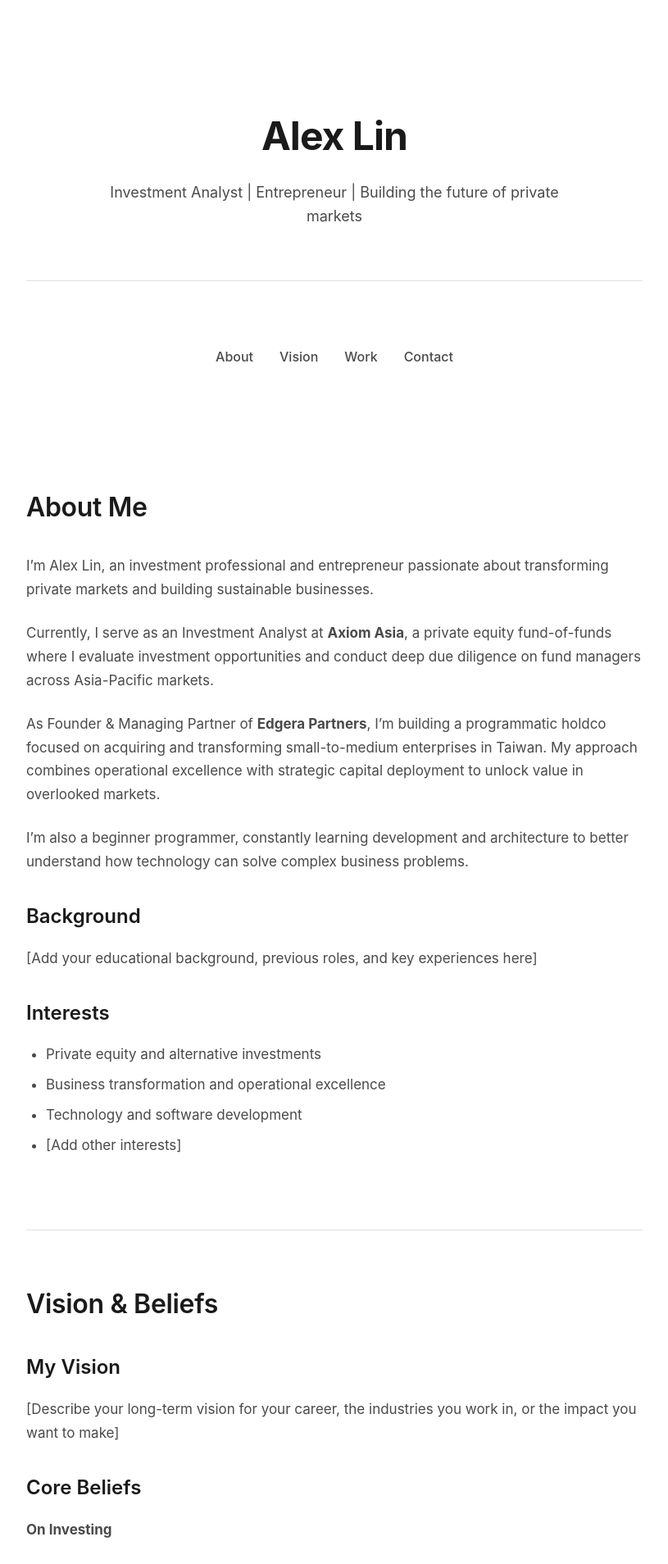
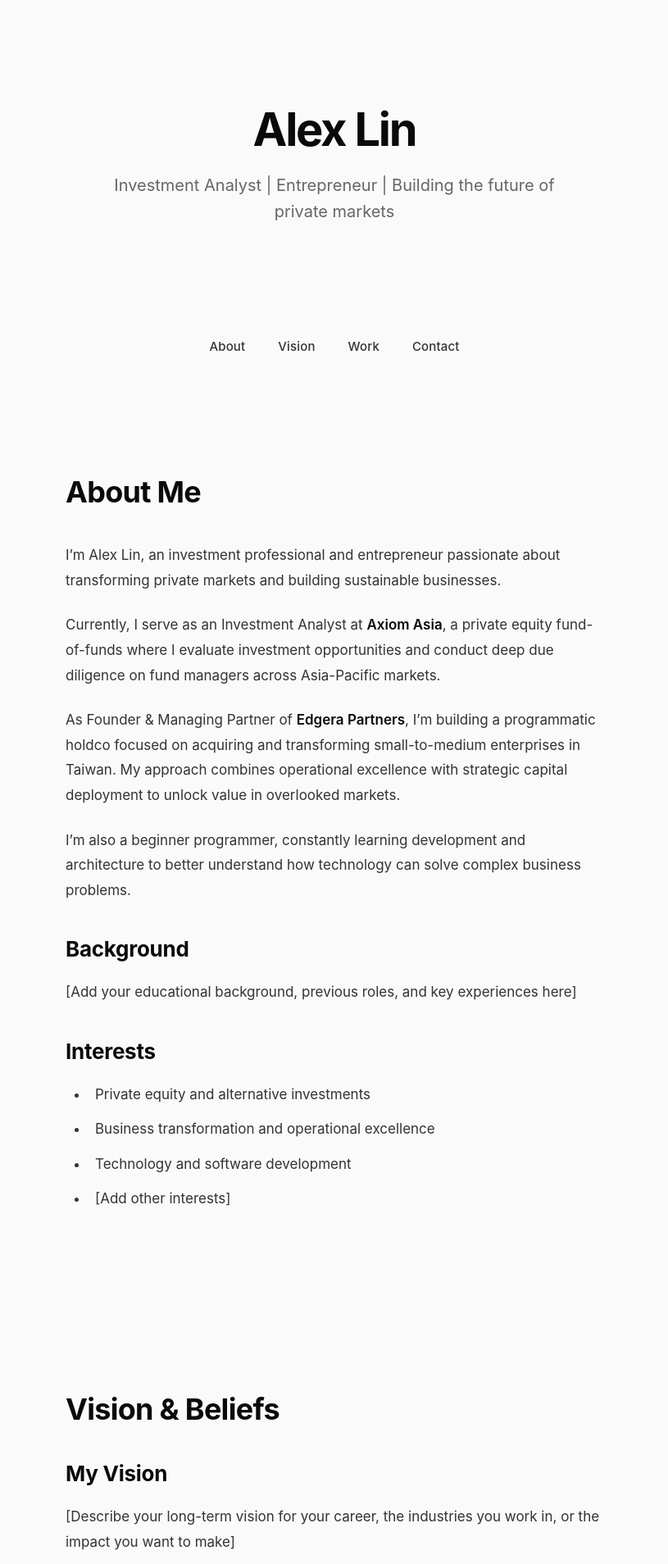
Before and after one commit to lialexlin/aboutme, a Jekyll site: the page built from index.html, in a window 1280 px wide. Shown: the top 1908 px of the page at 82% size, without its empty margins (232-1047 px from the left). Built offline with Jekyll 4.4.1, drawn with Linux system fonts in a browser that asks for light colours.

Commit message:
Redesign website with modern minimalist aesthetic
- Improved typography and spacing for better readability
- Added sticky navigation with blur effect
- Enhanced color scheme with subtle off-white background
- Smoother animations and transitions
- Better responsive design for mobile devices
- More professional hover states and interactions

[OK] Generated with [Claude Code](https://claude.com/claude-code)

Co-Authored-By: Claude <noreply@anthropic.com>

```diff
--- a/assets/css/main.css
+++ b/assets/css/main.css
@@ -6,13 +6,16 @@
 }
 
 :root {
-    --color-bg: #ffffff;
-    --color-text: #4a4a4a;
-    --color-heading: #1a1a1a;
-    --color-border: #e0e0e0;
-    --color-accent: #2a2a2a;
+    --color-bg: #fafafa;
+    --color-surface: #ffffff;
+    --color-text: #333333;
+    --color-text-light: #666666;
+    --color-heading: #0a0a0a;
+    --color-border: #e8e8e8;
+    --color-accent: #000000;
     --spacing-unit: 1rem;
-    --max-width: 800px;
+    --max-width: 720px;
+    --transition: all 0.3s cubic-bezier(0.4, 0, 0.2, 1);
 }
 
 html {
@@ -20,58 +23,68 @@ html {
 }
 
 body {
-    font-family: -apple-system, BlinkMacSystemFont, 'Segoe UI', Roboto, Oxygen, Ubuntu, Cantarell, sans-serif;
-    line-height: 1.6;
+    font-family: -apple-system, BlinkMacSystemFont, 'Segoe UI', 'Inter', Roboto, 'Helvetica Neue', Arial, sans-serif;
+    line-height: 1.7;
     color: var(--color-text);
     background-color: var(--color-bg);
-    font-size: 16px;
+    font-size: 17px;
+    -webkit-font-smoothing: antialiased;
+    -moz-osx-font-smoothing: grayscale;
 }
 
 /* Container */
 .container {
     max-width: var(--max-width);
     margin: 0 auto;
-    padding: 2rem 1.5rem;
+    padding: 0 2rem;
 }
 
 /* Hero section */
 .hero {
     text-align: center;
-    padding: 6rem 0 4rem;
-    border-bottom: 1px solid var(--color-border);
-    margin-bottom: 3rem;
+    padding: 8rem 0 5rem;
+    margin-bottom: 2rem;
 }
 
 .hero-title {
-    font-size: 3rem;
+    font-size: 3.5rem;
     font-weight: 700;
     color: var(--color-heading);
-    margin-bottom: 1rem;
-    letter-spacing: -0.02em;
+    margin-bottom: 1.25rem;
+    letter-spacing: -0.04em;
+    line-height: 1.1;
 }
 
 .hero-subtitle {
-    font-size: 1.125rem;
-    color: var(--color-text);
-    max-width: 600px;
+    font-size: 1.25rem;
+    color: var(--color-text-light);
+    max-width: 540px;
     margin: 0 auto;
+    line-height: 1.6;
+    font-weight: 400;
 }
 
 /* Navigation */
 .nav {
     display: flex;
     justify-content: center;
-    gap: 2rem;
-    padding: 2rem 0;
-    margin-bottom: 3rem;
+    gap: 2.5rem;
+    padding: 1.5rem 0 4rem;
+    position: sticky;
+    top: 0;
+    background: linear-gradient(to bottom, var(--color-bg) 85%, transparent);
+    z-index: 100;
+    backdrop-filter: blur(10px);
 }
 
 .nav-link {
     color: var(--color-text);
     text-decoration: none;
     font-weight: 500;
+    font-size: 0.9375rem;
     position: relative;
-    transition: color 0.3s ease;
+    transition: var(--transition);
+    letter-spacing: 0.01em;
 }
 
 .nav-link:hover {
@@ -82,11 +95,11 @@ body {
     content: '';
     position: absolute;
     width: 0;
-    height: 1px;
-    bottom: -4px;
+    height: 2px;
+    bottom: -6px;
     left: 50%;
-    background-color: var(--color-heading);
-    transition: width 0.3s ease, left 0.3s ease;
+    background-color: var(--color-accent);
+    transition: var(--transition);
 }
 
 .nav-link:hover::after {
@@ -96,34 +109,37 @@ body {
 
 /* Sections */
 .section {
-    padding: 4rem 0;
-    border-bottom: 1px solid var(--color-border);
-}
-
-.section:last-of-type {
-    border-bottom: none;
+    padding: 5rem 0;
+    margin-bottom: 2rem;
 }
 
 .section-title {
-    font-size: 2rem;
-    font-weight: 600;
+    font-size: 2.25rem;
+    font-weight: 700;
     color: var(--color-heading);
-    margin-bottom: 2rem;
-    letter-spacing: -0.01em;
+    margin-bottom: 2.5rem;
+    letter-spacing: -0.02em;
+    line-height: 1.2;
 }
 
 .section-content {
     color: var(--color-text);
     font-size: 1.0625rem;
-    line-height: 1.7;
+    line-height: 1.8;
 }
 
 .section-content h3 {
     color: var(--color-heading);
-    font-size: 1.5rem;
-    font-weight: 600;
-    margin-top: 2rem;
-    margin-bottom: 1rem;
+    font-size: 1.625rem;
+    font-weight: 650;
+    margin-top: 2.5rem;
+    margin-bottom: 1.25rem;
+    letter-spacing: -0.01em;
+    line-height: 1.3;
+}
+
+.section-content h3:first-child {
+    margin-top: 0;
 }
 
 .section-content p {
@@ -132,37 +148,48 @@ body {
 
 .section-content ul,
 .section-content ol {
-    margin-left: 1.5rem;
-    margin-bottom: 1.5rem;
+    margin-left: 1.75rem;
+    margin-bottom: 1.75rem;
 }
 
 .section-content li {
-    margin-bottom: 0.5rem;
+    margin-bottom: 0.75rem;
+    padding-left: 0.5rem;
 }
 
 .section-content a {
     color: var(--color-accent);
-    text-decoration: underline;
-    transition: opacity 0.3s ease;
+    text-decoration: none;
+    border-bottom: 1px solid var(--color-border);
+    transition: var(--transition);
+    font-weight: 500;
 }
 
 .section-content a:hover {
-    opacity: 0.7;
+    border-bottom-color: var(--color-accent);
+}
+
+.section-content strong {
+    color: var(--color-heading);
+    font-weight: 600;
 }
 
 /* Footer */
 .footer {
     text-align: center;
-    padding: 3rem 0 2rem;
-    color: var(--color-text);
+    padding: 4rem 0 3rem;
+    margin-top: 4rem;
+    border-top: 1px solid var(--color-border);
+    color: var(--color-text-light);
     font-size: 0.875rem;
 }
 
 /* Fade-in animation */
 .fade-in {
     opacity: 0;
-    transform: translateY(20px);
-    transition: opacity 0.6s ease, transform 0.6s ease;
+    transform: translateY(30px);
+    transition: opacity 0.8s cubic-bezier(0.4, 0, 0.2, 1),
+                transform 0.8s cubic-bezier(0.4, 0, 0.2, 1);
 }
 
 .fade-in.visible {
@@ -173,7 +200,46 @@ body {
 /* Responsive design */
 @media (max-width: 768px) {
     .container {
-        padding: 1.5rem 1rem;
+        padding: 0 1.5rem;
+    }
+
+    .hero {
+        padding: 5rem 0 3.5rem;
+    }
+
+    .hero-title {
+        font-size: 2.5rem;
+    }
+
+    .hero-subtitle {
+        font-size: 1.125rem;
+    }
+
+    .nav {
+        gap: 1.75rem;
+        padding: 1.25rem 0 3rem;
+    }
+
+    .section {
+        padding: 3.5rem 0;
+    }
+
+    .section-title {
+        font-size: 1.875rem;
+    }
+
+    .section-content {
+        font-size: 1rem;
+    }
+
+    .section-content h3 {
+        font-size: 1.375rem;
+    }
+}
+
+@media (max-width: 480px) {
+    .container {
+        padding: 0 1.25rem;
     }
 
     .hero {
@@ -181,16 +247,17 @@ body {
     }
 
     .hero-title {
-        font-size: 2.25rem;
+        font-size: 2rem;
     }
 
     .hero-subtitle {
-        font-size: 1rem;
+        font-size: 1.0625rem;
     }
 
     .nav {
-        gap: 1rem;
+        gap: 1.25rem;
         flex-wrap: wrap;
+        font-size: 0.875rem;
     }
 
     .section {
@@ -198,22 +265,6 @@ body {
     }
 
     .section-title {
-        font-size: 1.5rem;
-    }
-
-    .section-content {
-        font-size: 1rem;
+        font-size: 1.625rem;
     }
 }
-
-@media (max-width: 480px) {
-    .hero-title {
-        font-size: 1.875rem;
-    }
-
-    .nav {
-        flex-direction: column;
-        align-items: center;
-        gap: 0.75rem;
-    }
-}
```
